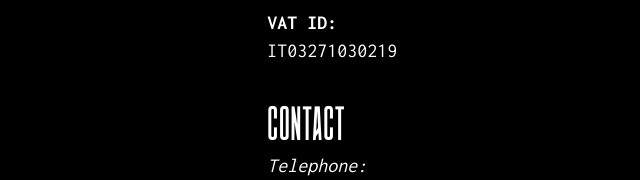
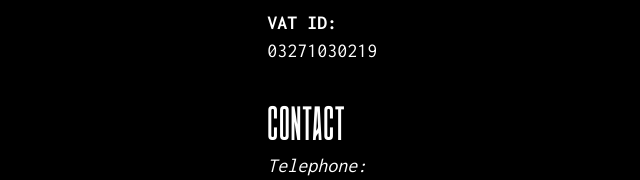
Before and after one commit to ByteAssembler/sicklvl-main-site, an Astro site: page /imprint in a window 1280 px wide. Shown: the part 552-732 px from the top of the page, 201-841 px from the left. Built offline with nearby package versions, Linux system fonts and the light colour scheme; Astro itself is replaced by a stand-in of ours.

Commit message:
refactor: Update VAT ID in imprint page

```diff
--- a/src/pages/imprint.astro
+++ b/src/pages/imprint.astro
@@ -23,7 +23,7 @@ import LayoutContent from "src/layouts/LayoutContent.astro";
 
             <section>
                 <p><strong>VAT ID:</strong></p>
-                <p>IT03271030219</p>
+                <p>03271030219</p>
             </section>
 
             <section>
```
